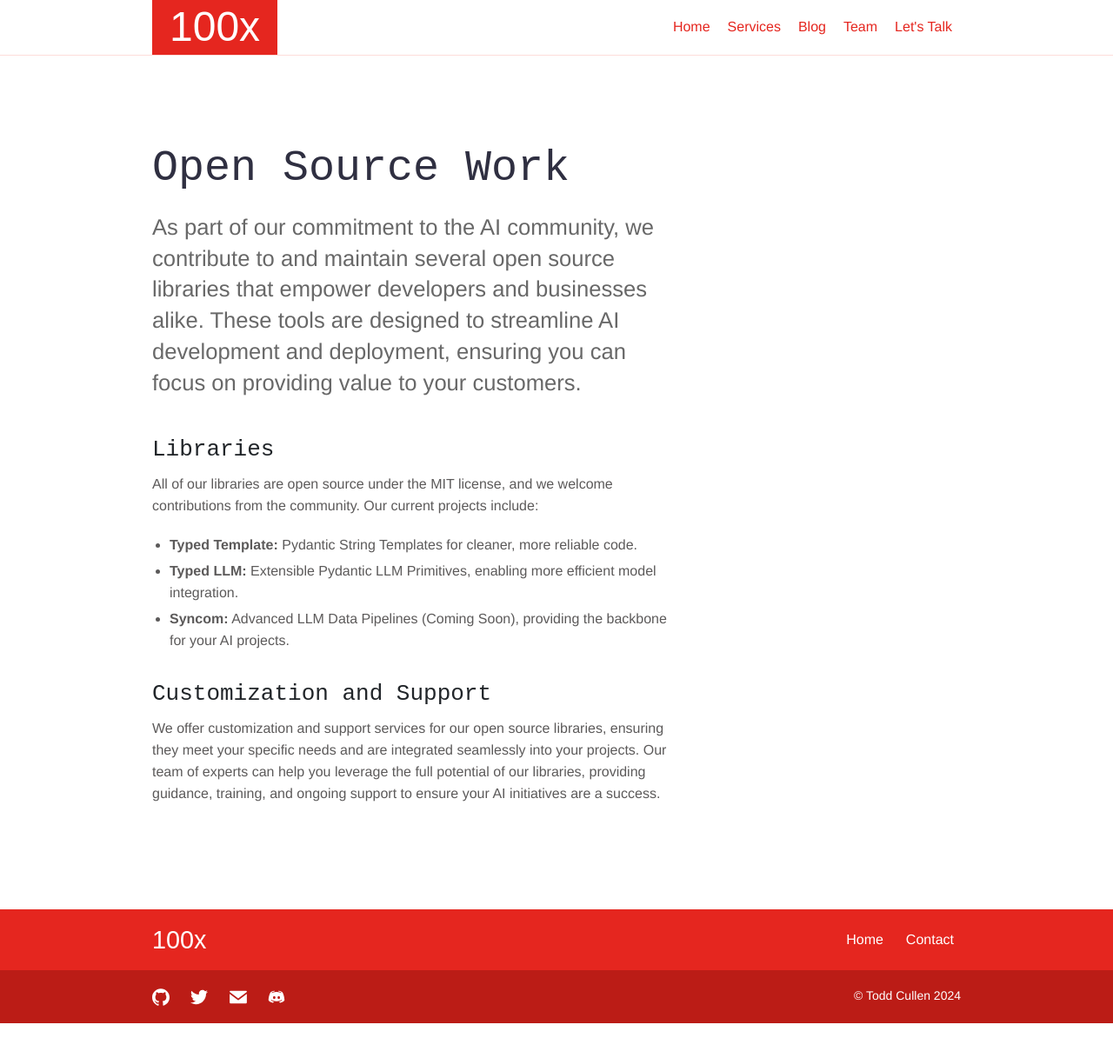
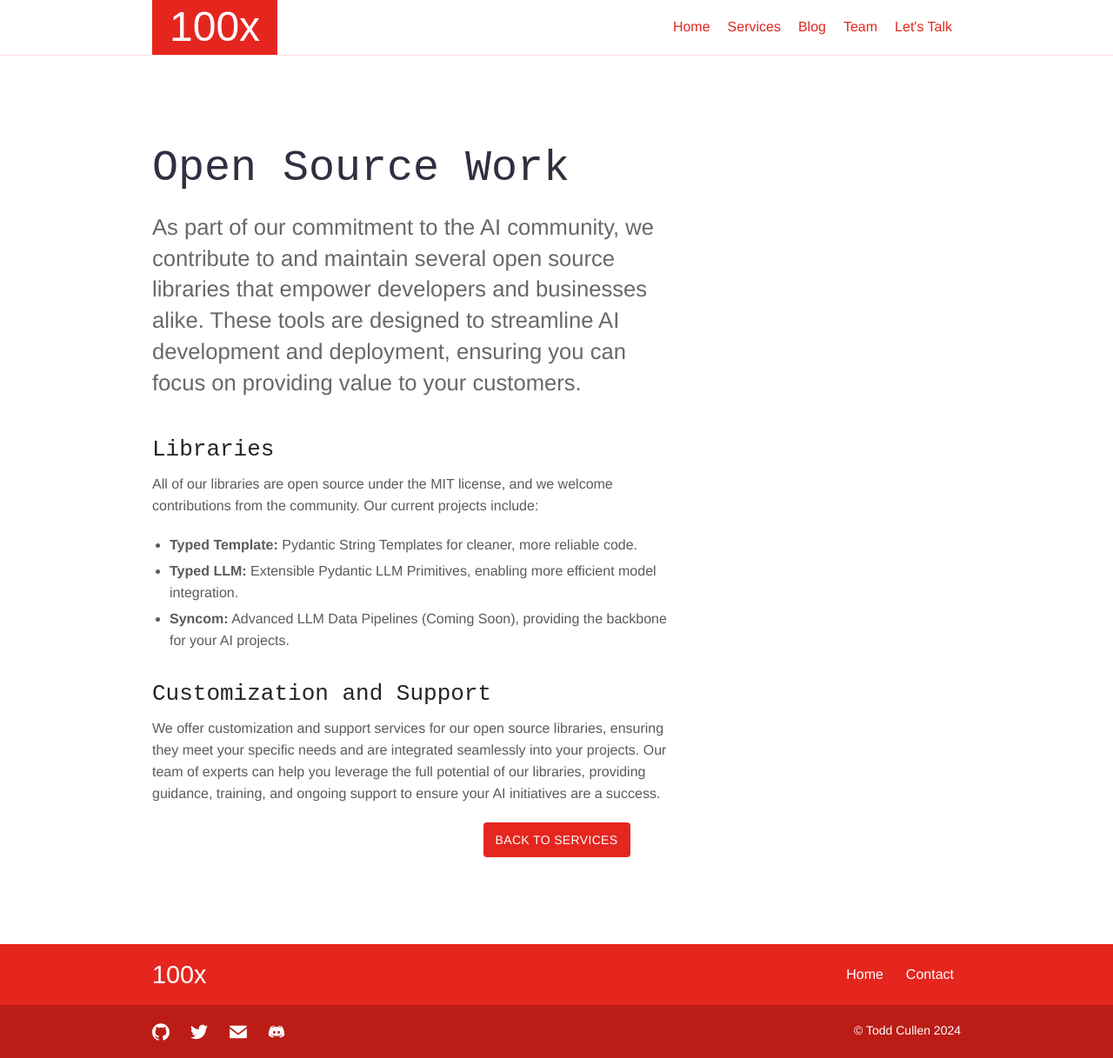
Before and after one commit to Shakakai/100x, a Jekyll site: the page built from _services/open-source.md, in a window 1280 px wide. Shown: the whole page at 87% size. Built offline with Jekyll 4.4.1, drawn with Linux system fonts in a browser that asks for light colours; some web fonts are replaced; before the commit the page ends 1177 px from its top, so only the background shows below that.

Commit message:
back to services

```diff
--- a/_layouts/service.html
+++ b/_layouts/service.html
@@ -12,4 +12,9 @@ bodyClass: "page-service"
       </div>
     </div>
   </div>
+  <div class="row justify-content-center">
+      <div class="col-auto">
+        <a class="button button-primary" href="{{ "services" | relative_url }}">Back to Services</a>
+      </div>
+    </div>
 </div>
```
